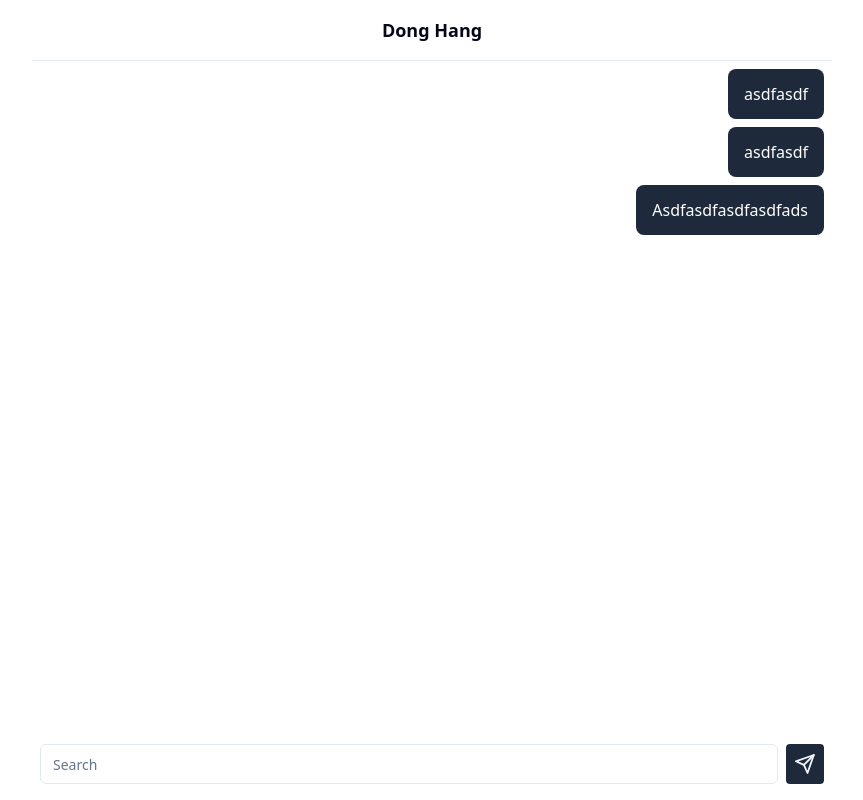
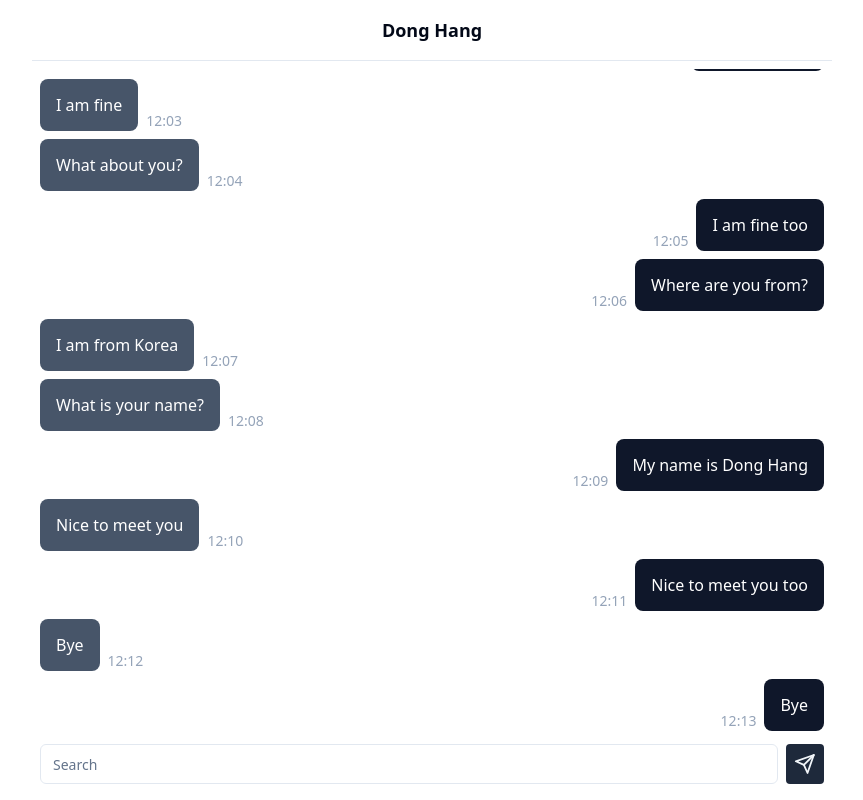
Before and after one commit to HiGeuni/dong-hang, a React (Vite) app: page /chat in a window 1280 px wide. Shown: the whole page, without its empty margins (208-1071 px from the left). Built offline with nearby package versions, Linux system fonts and the light colour scheme.

Commit message:
Feat: Chat page(주고 받은 스타일 지정, 시간 추가, text-align)

```diff
--- a/package.json
+++ b/package.json
@@ -18,6 +18,7 @@
     "class-variance-authority": "^0.7.0",
     "clsx": "^2.1.0",
     "cmdk": "^0.2.0",
+    "dayjs": "^1.11.10",
     "lucide-react": "^0.315.0",
     "react": "^18.2.0",
     "react-dom": "^18.2.0",
--- a/src/App.css
+++ b/src/App.css
@@ -1,7 +1,6 @@
 #root {
   margin: 0 auto;
   padding: 2rem;
-  text-align: center;
 }
 
 .logo {
--- a/src/pages/Chat.tsx
+++ b/src/pages/Chat.tsx
@@ -1,38 +1,91 @@
 import { Input } from '@/components/ui/input';
 import { Separator } from '@/components/ui/separator';
+import dayjs from 'dayjs';
 import { Send } from 'lucide-react';
-import { useState } from 'react';
+import { useCallback, useEffect, useRef, useState } from 'react';
 
-const dummyData: string[] = ['asdfasdf', 'asdfasdf', 'Asdfasdfasdfasdfads'];
+type ChatProps = {
+  content: string;
+  time: string;
+  isMe: boolean;
+};
 
 const Chat = () => {
-  const [data, setData] = useState<string[]>(dummyData);
+  const [data, setData] = useState<ChatProps[]>(dummyData);
   const [chat, setChat] = useState<string>('');
+  const divRef = useRef<HTMLDivElement>(null);
 
-  const onClickSend = () => {
-    setData([...data, chat]);
+  const scrollToBottom = () => {
+    if (divRef.current) {
+      divRef.current.scrollIntoView({ behavior: 'smooth' });
+    }
+  };
+
+  const onClickSend = useCallback(() => {
+    setData([
+      ...data,
+      {
+        content: chat,
+        time: dayjs().format('HH:mm'),
+        isMe: true,
+      },
+    ]);
     setChat('');
-  };
+  }, [chat, data]);
+
+  useEffect(() => {
+    scrollToBottom();
+  }, [data]);
+
+  useEffect(() => {
+    const handleKeyDown = (e: KeyboardEvent) => {
+      if (e.key === 'Enter') {
+        onClickSend();
+      }
+    };
+    window.addEventListener('keydown', handleKeyDown);
+    return () => window.removeEventListener('keydown', handleKeyDown);
+  }, [onClickSend]);
 
   return (
     <section className="relative w-full h-full flex items-center justify-center pb-[130px]">
       <div className="w-full h-full md:w-[600px] lg:w-[800px]">
-        <h1 className="text-lg font-bold pt-4">Dong Hang</h1>
+        <h1 className="text-lg font-bold pt-4 flex justify-center">
+          Dong Hang
+        </h1>
         <Separator className="mt-4 mb-2" />
         <div className="w-full h-full max-h-full overflow-y-scroll flex flex-col gap-2 px-2">
-          {data?.map((item, index) => (
-            <div key={index} className="w-full flex justify-end">
-              <div className="max-w-[300px] md:max-w-[600px] lg:max-w-[800px] h-[50px] px-4 leading-tight flex items-center rounded-lg bg-slate-800 text-white ">
-                {item}
+          {data?.map((item, index) =>
+            item.isMe ? (
+              <div key={index} className="w-full flex justify-end gap-2">
+                <div className="flex items-end text-sm text-slate-400">
+                  {item.time}
+                </div>
+                <div className="w-max max-w-[330px] sm:max-w-[500px] md:max-w-[600px] lg:max-w-[800px] p-4 leading-tight flex items-center rounded-lg bg-slate-900 text-white ">
+                  {item.content}
+                </div>
               </div>
-            </div>
-          ))}
+            ) : (
+              <div className="w-full flex justify-start gap-2">
+                <div className="w-max max-w-[330px] sm:max-w-[500px] md:max-w-[600px] lg:max-w-[800px] p-4 leading-tight flex items-center rounded-lg bg-slate-600 text-white ">
+                  {item.content}
+                </div>
+                <div className="flex items-end text-sm text-slate-400">
+                  {item.time}
+                </div>
+              </div>
+            )
+          )}
+          <div ref={divRef} />
         </div>
         <div className="fixed bottom-4 w-full px-2 md:w-[600px] lg:w-[800px] flex items-center gap-2">
           <Input
             placeholder="Search"
             value={chat}
-            onChange={(e) => setChat(e.target.value)}
+            onChange={(e) => {
+              console.log(e.target.value);
+              setChat(e.target.value);
+            }}
           />
           <div className="w-10 h-10">
             <Send
@@ -47,3 +100,77 @@ const Chat = () => {
 };
 
 export default Chat;
+
+// dummy data for chat(type should be Chatprops[])
+const dummyData = [
+  {
+    content: 'Hello',
+    time: '12:00',
+    isMe: true,
+  },
+  {
+    content: 'Hi',
+    time: '12:01',
+    isMe: false,
+  },
+  {
+    content: 'How are you?',
+    time: '12:02',
+    isMe: true,
+  },
+  {
+    content: 'I am fine',
+    time: '12:03',
+    isMe: false,
+  },
+  {
+    content: 'What about you?',
+    time: '12:04',
+    isMe: false,
+  },
+  {
+    content: 'I am fine too',
+    time: '12:05',
+    isMe: true,
+  },
+  {
+    content: 'Where are you from?',
+    time: '12:06',
+    isMe: true,
+  },
+  {
+    content: 'I am from Korea',
+    time: '12:07',
+    isMe: false,
+  },
+  {
+    content: 'What is your name?',
+    time: '12:08',
+    isMe: false,
+  },
+  {
+    content: 'My name is Dong Hang',
+    time: '12:09',
+    isMe: true,
+  },
+  {
+    content: 'Nice to meet you',
+    time: '12:10',
+    isMe: false,
+  },
+  {
+    content: 'Nice to meet you too',
+    time: '12:11',
+    isMe: true,
+  },
+  {
+    content: 'Bye',
+    time: '12:12',
+    isMe: false,
+  },
+  {
+    content: 'Bye',
+    time: '12:13',
+    isMe: true,
+  },
+];
```
Also changed, not shown: 1 other file (tests, documents, lock files or other folders).
